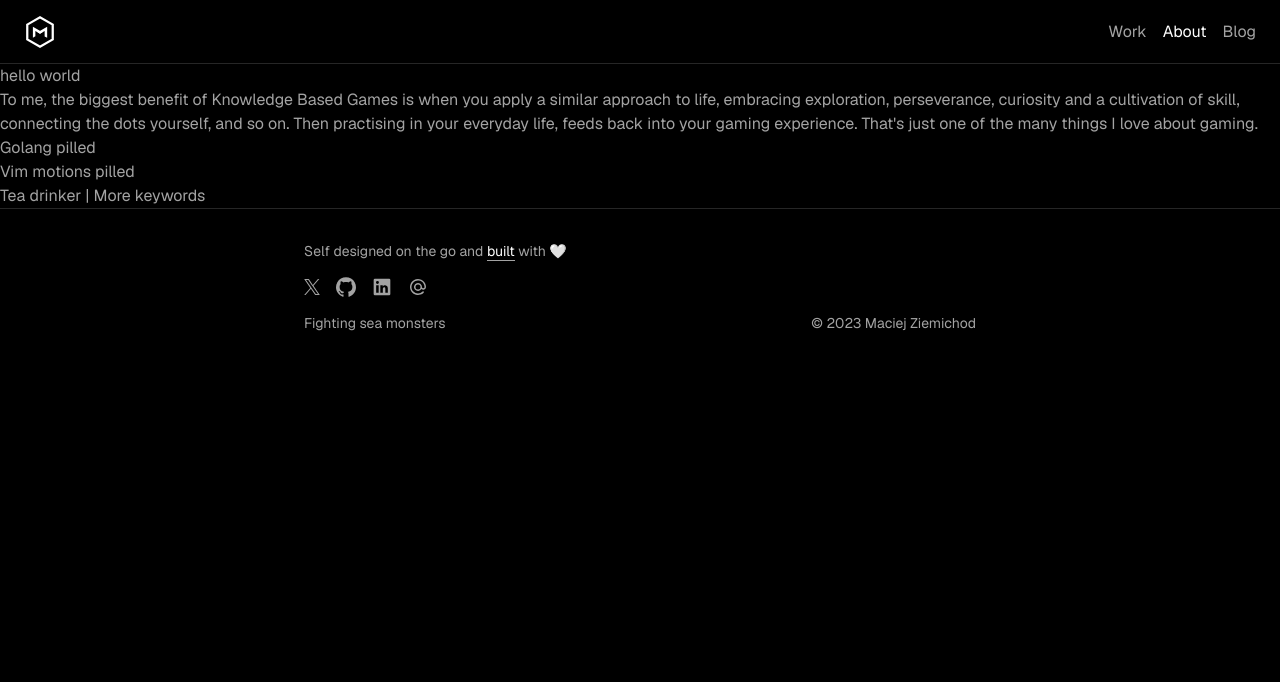
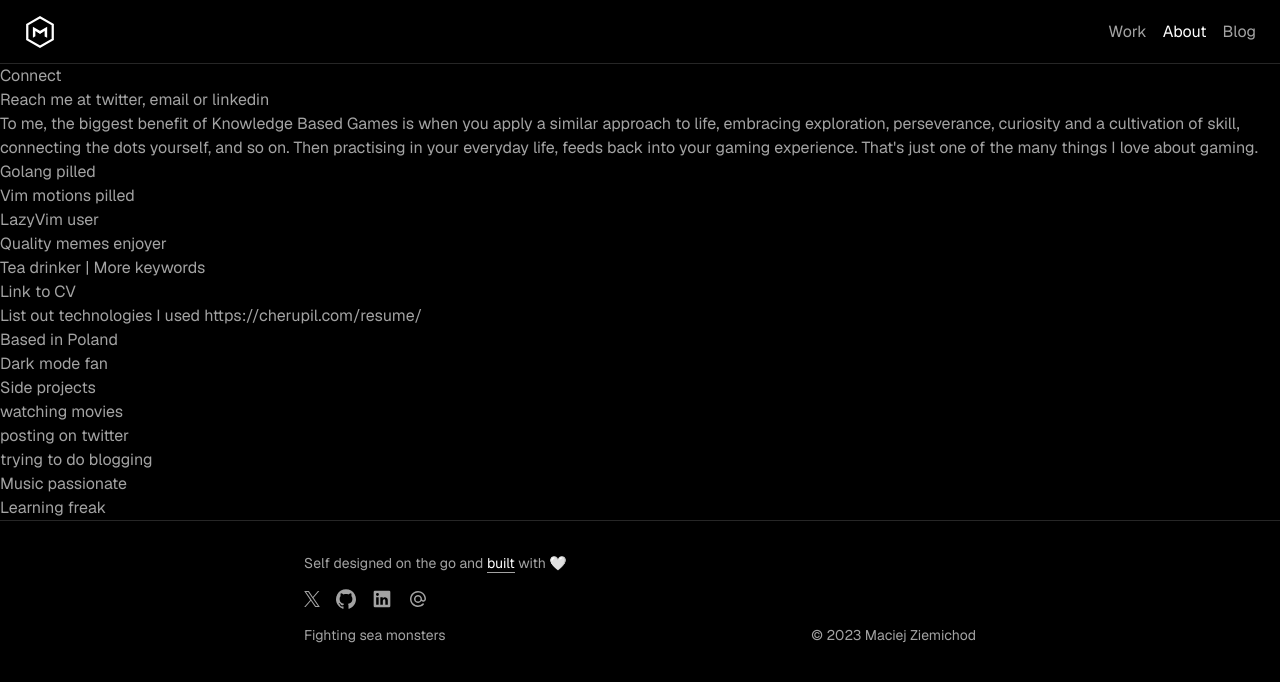
Before and after one commit to maciejziemichod/maciejziemichod.com, a Next.js app: page /about in a window 1280 px wide. Shown: the top 682 px of the page. Built offline with nearby package versions, Linux system fonts and the light colour scheme.

Commit message:
chore: add notes for about page

```diff
--- a/src/app/about/page.tsx
+++ b/src/app/about/page.tsx
@@ -1,7 +1,8 @@
 export default function Page() {
     return (
         <main>
-            hello world
+            <h2>Connect</h2>
+            <p>Reach me at twitter, email or linkedin</p>
             <p>
                 To me, the biggest benefit of Knowledge Based Games is when you
                 apply a similar approach to life, embracing exploration,
@@ -12,7 +13,19 @@ export default function Page() {
             </p>
             <p>Golang pilled</p>
             <p>Vim motions pilled</p>
+            <p>LazyVim user</p>
+            <p>Quality memes enjoyer</p>
             <p>Tea drinker | More keywords</p>
+            <p>Link to CV</p>
+            <p>List out technologies I used https://cherupil.com/resume/</p>
+            <p>Based in Poland</p>
+            <p>Dark mode fan</p>
+            <p>Side projects</p>
+            <p>watching movies</p>
+            <p>posting on twitter</p>
+            <p>trying to do blogging</p>
+            <p>Music passionate</p>
+            <p>Learning freak</p>
         </main>
     );
 }
```
